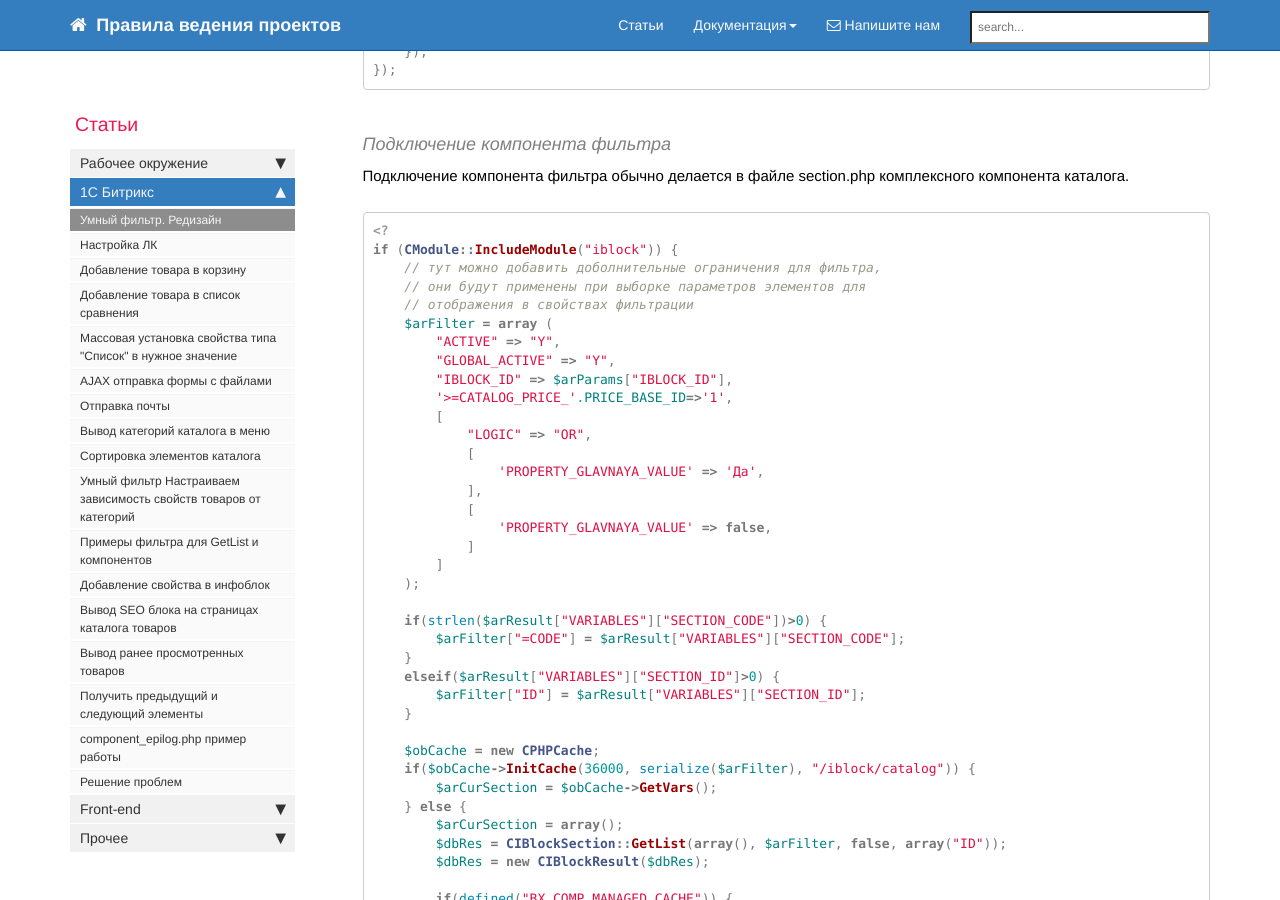
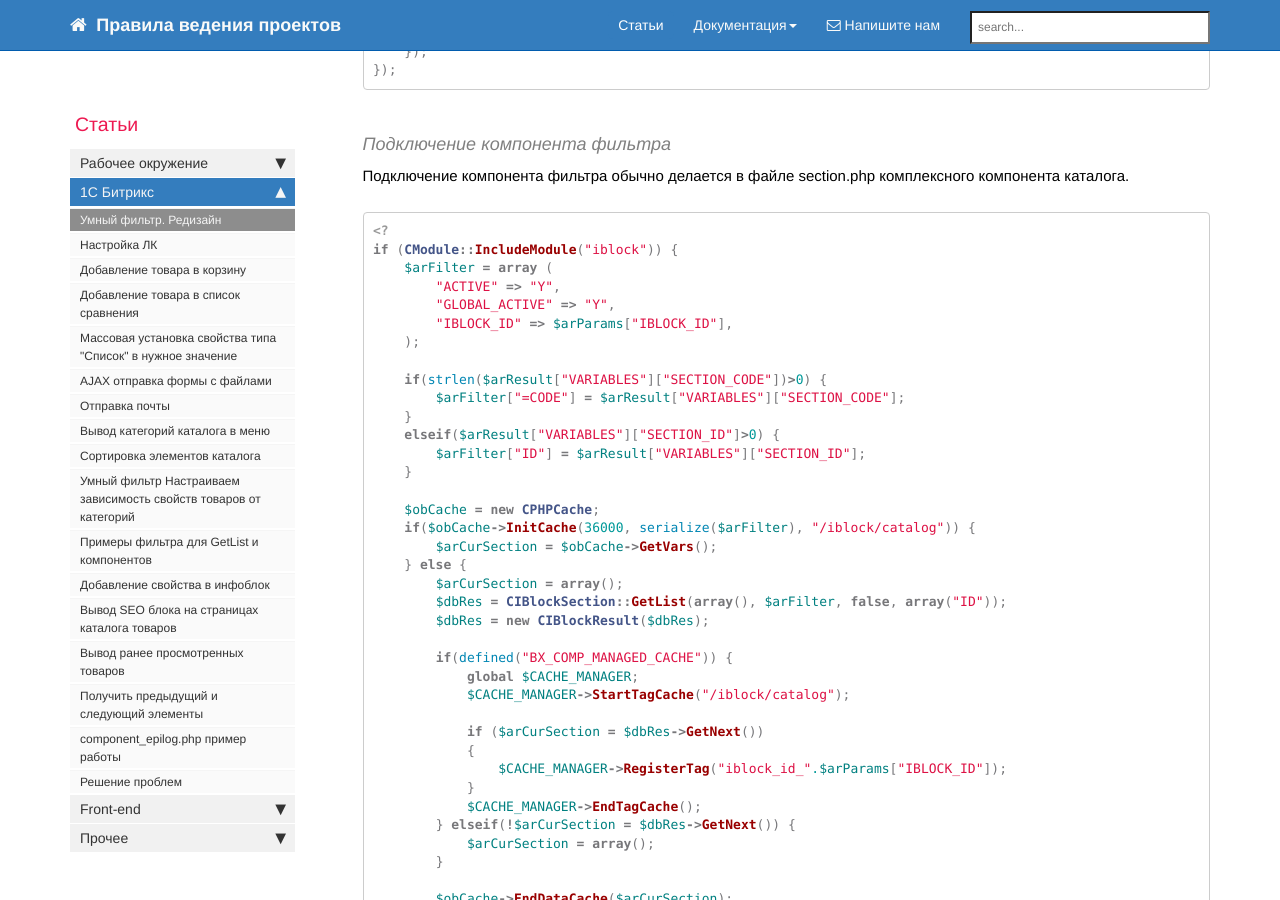
Before and after one commit to gdecider/gdecider.github.io, a Jekyll site: the page built from pages/articles/articles_bx-smart-filter-redesign.md, in a window 1280 px wide and 900 px high, scrolled down 6397 px. Built offline with Jekyll 4.4.1, drawn with Linux system fonts in a browser that asks for light colours; nearby versions of some CDN libraries; comment, search, counter and statistics services are not loaded.

Commit message:
Update articles_bx-smart-filter-redesign.md

````diff
--- a/pages/articles/articles_bx-smart-filter-redesign.md
+++ b/pages/articles/articles_bx-smart-filter-redesign.md
@@ -319,23 +319,10 @@ $(function() {
 ```php
 <?
 if (CModule::IncludeModule("iblock")) {
-    // тут можно добавить доболнительные ограничения для фильтра,
-    // они будут применены при выборке параметров элементов для
-    // отображения в свойствах фильтрации
     $arFilter = array (
         "ACTIVE" => "Y",
         "GLOBAL_ACTIVE" => "Y",
         "IBLOCK_ID" => $arParams["IBLOCK_ID"],
-        '>=CATALOG_PRICE_'.PRICE_BASE_ID=>'1',
-        [
-            "LOGIC" => "OR",
-            [
-                'PROPERTY_GLAVNAYA_VALUE' => 'Да',
-            ],
-            [
-                'PROPERTY_GLAVNAYA_VALUE' => false,
-            ]
-        ]
     );
 
     if(strlen($arResult["VARIABLES"]["SECTION_CODE"])>0) {
````
